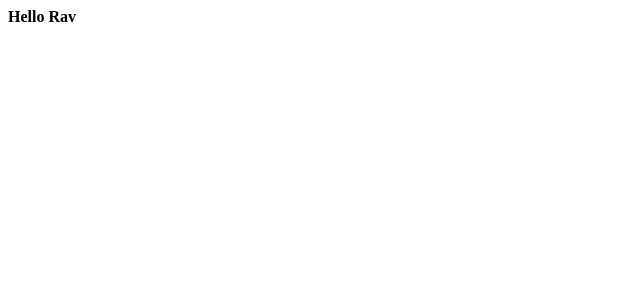
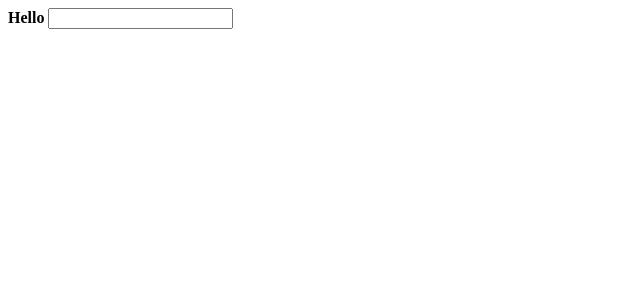
Before and after one commit to TK-IT/barplan, a React app: page / in a window 1280 px wide. Shown: the top 300 px of the page, without its empty margins (0-640 px from the left). Built offline with nearby package versions, Linux system fonts and the light colour scheme.

Commit message:
added scss

```diff
--- /dev/null
+++ b/src/index.scss
@@ -0,0 +1,4 @@
+.TheName {
+    color: red;
+    font-weight: bold;
+}
--- a/src/index.tsx
+++ b/src/index.tsx
@@ -1,8 +1,31 @@
 import * as React from "react";
 import * as ReactDOM from "react-dom";
+import styles from "./index.scss";
+import { observer } from "mobx-react";
+import { observable } from "mobx";
 
+class App {
+    @observable
+    navn = "";
+}
+
+export const app = new App();
+
+@observer
 class AppComponent extends React.Component<{}, {}> {
-    render() {return <b> Hello Rav </b>}
-    }
+  render() {
+    return (
+      <div>
+        <b> Hello <span className={styles.TheName}>{app.navn}</span> </b>
+        <input
+          value={app.navn}
+          onChange={e => {
+            app.navn = e.target.value;
+          }}
+        ></input>
+      </div>
+    );
+  }
+}
 
 ReactDOM.render(<AppComponent />, document.getElementById("root"));
--- /dev/null
+++ b/src/typings.d.ts
@@ -0,0 +1,4 @@
+declare module "*.scss" {
+    const classNames: { [className: string]: string };
+    export default classNames;
+}
--- a/webpack.config.js
+++ b/webpack.config.js
@@ -35,7 +35,7 @@ module.exports = {
 						}
 					},
 					{
-						loader: "sass-loader" // compiles Sass to CSS
+						loader: "sass-loader" //</span> compiles Sass to CSS
 					}
 				]
 			}
```
